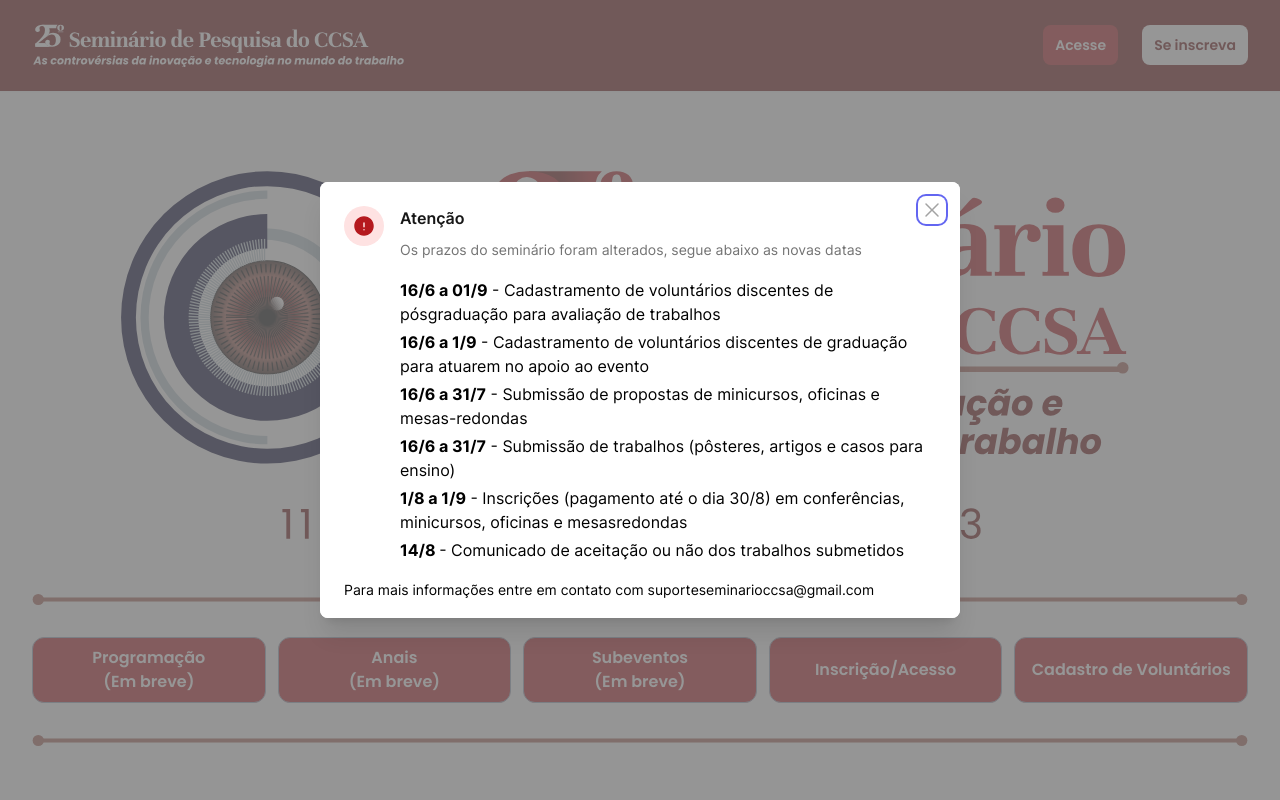
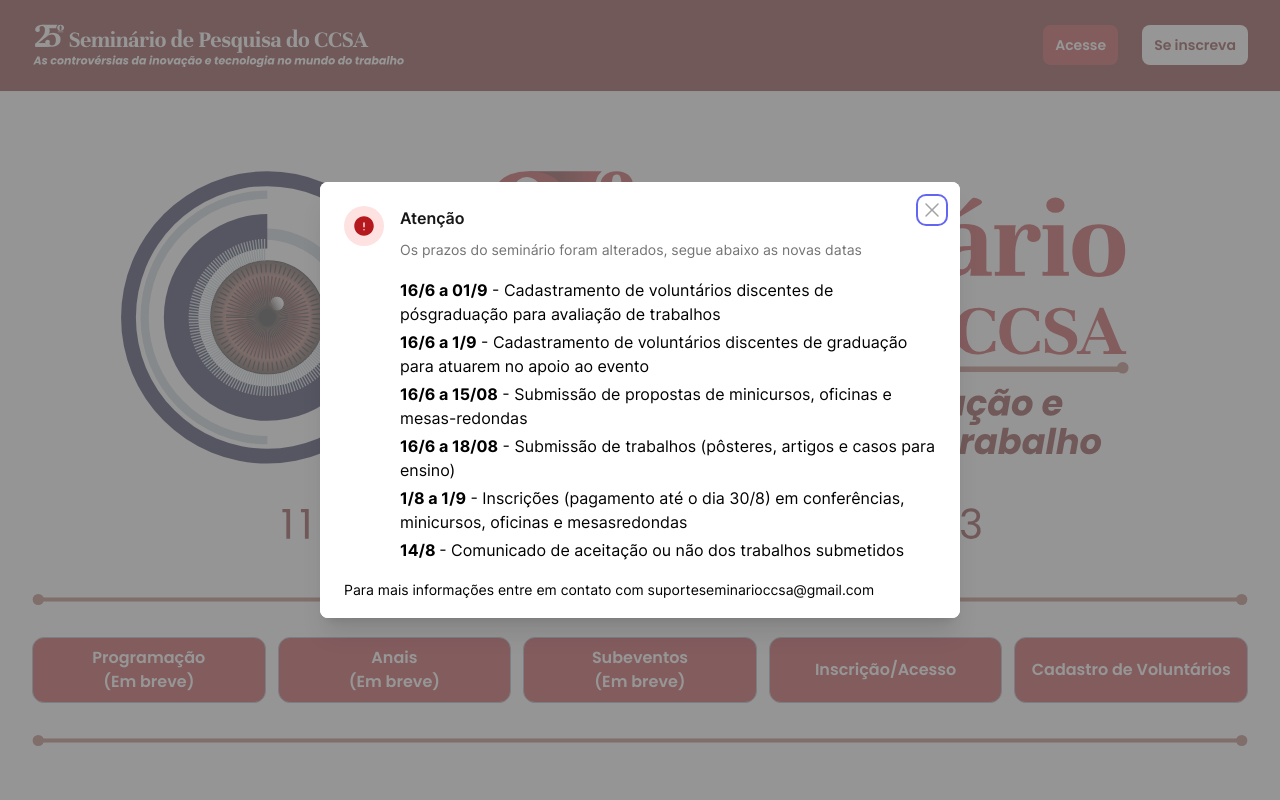
Before and after one commit to luccasmmg/seminario-2023, a Next.js app: page / in a window 1280 px wide. Shown: the top 800 px of the page. Built offline with nearby package versions, Linux system fonts and the light colour scheme; a web font is replaced by a local one.

Commit message:
Atualizando datas

```diff
--- a/src/pages/index.jsx
+++ b/src/pages/index.jsx
@@ -94,12 +94,12 @@ export function PopUp() {
                             para atuarem no apoio ao evento
                           </li>
                           <li>
-                            <span className="font-bold">16/6 a 31/7</span> -
+                            <span className="font-bold">16/6 a 15/08</span> -
                             Submissão de propostas de minicursos, oficinas e
                             mesas-redondas
                           </li>
                           <li>
-                            <span className="font-bold">16/6 a 31/7</span> -
+                            <span className="font-bold">16/6 a 18/08</span> -
                             Submissão de trabalhos (pôsteres, artigos e casos
                             para ensino)
                           </li>
@@ -117,7 +117,10 @@ export function PopUp() {
                       </div>
                     </div>
                   </div>
-                  <p className='text-sm'>Para mais informações entre em contato com suporteseminarioccsa@gmail.com</p>
+                  <p className="text-sm">
+                    Para mais informações entre em contato com
+                    suporteseminarioccsa@gmail.com
+                  </p>
                 </div>
               </Dialog.Panel>
             </Transition.Child>
```
